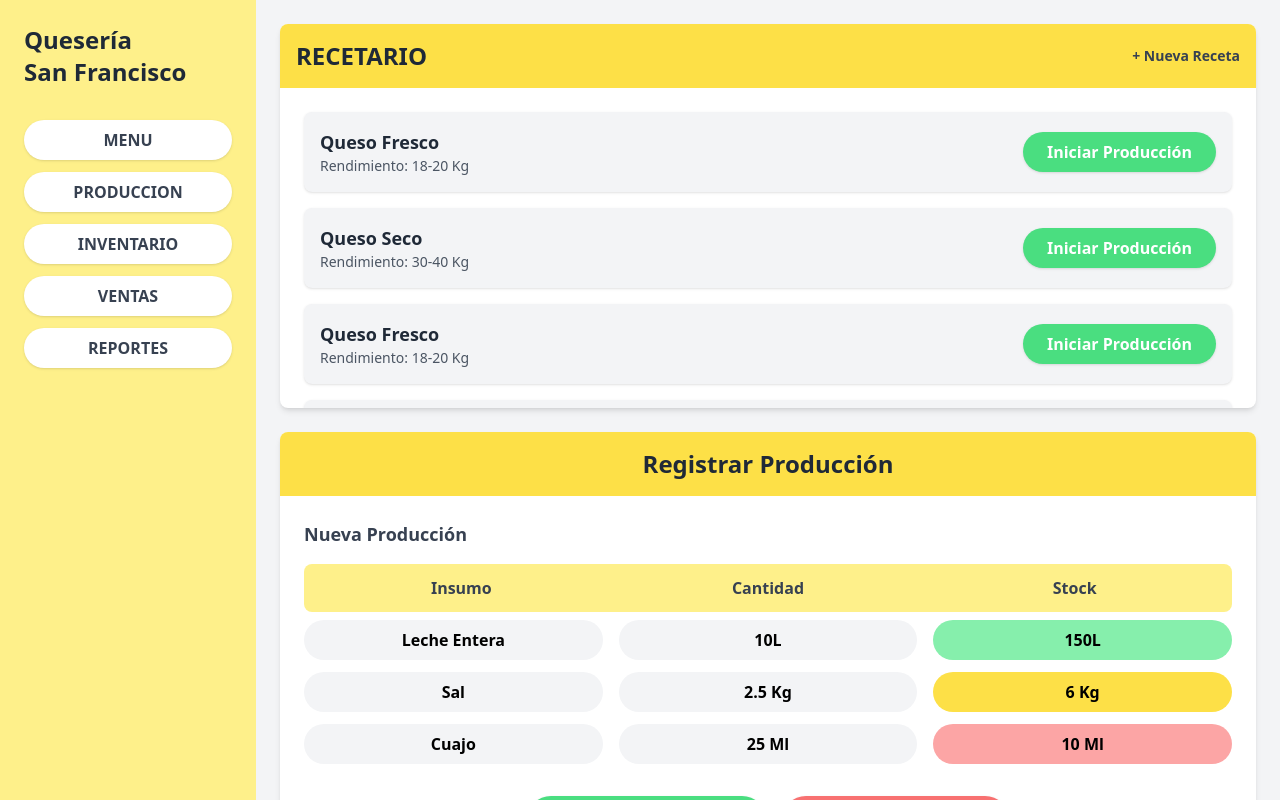
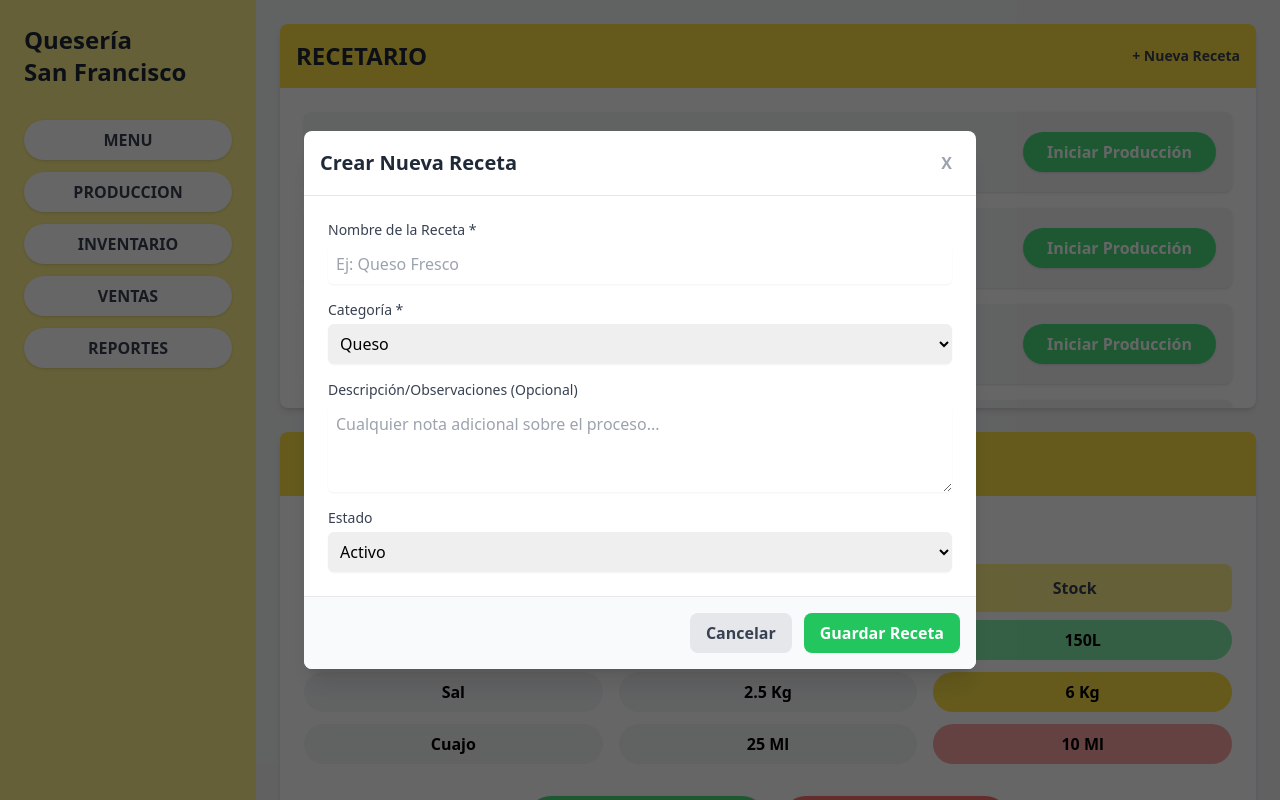
Before and after one commit to Yoshiro725/Queseria_San_Francisco, an Angular app in the folder frontend-angular/: page /produccion in a window 1280 px wide. Both pictures are taken after a click on the button "+ Nueva Receta". Built offline with nearby package versions, Linux system fonts and the light colour scheme.

Commit message:
boton de nueva receta en produccion

```diff
--- /dev/null
+++ b/frontend-angular/src/app/components/nueva-receta-modal/nueva-receta-modal.html
@@ -0,0 +1,68 @@
+<div class="fixed inset-0 bg-black/60 z-40" (click)="onCerrarClick()"></div>
+
+<div class="fixed top-1/2 left-1/2 -translate-x-1/2 -translate-y-1/2 z-50 w-full max-w-2xl">
+
+  <div class="bg-white rounded-lg shadow-xl max-h-[90vh] flex flex-col">
+
+    <div class="flex justify-between items-center p-4 border-b">
+      <h3 class="text-xl font-bold text-gray-800">Crear Nueva Receta</h3>
+      <button (click)="onCerrarClick()" class="text-gray-400 hover:text-gray-600 font-bold p-2 rounded-full leading-none">
+        X
+      </button>
+    </div>
+
+    <div class="overflow-y-auto">
+      <form class="p-6 space-y-4">
+
+        <div>
+          <label class="block text-sm font-medium text-gray-700">
+            Nombre de la Receta *
+          </label>
+          <input type="text" placeholder="Ej: Queso Fresco"
+                 class="mt-1 block w-full rounded-md border-gray-300 shadow-sm p-2 focus:border-indigo-500 focus:ring-indigo-500">
+        </div>
+
+        <div>
+          <label class="block text-sm font-medium text-gray-700">
+            Categoría *
+          </label>
+          <select class="mt-1 block w-full rounded-md border-gray-300 shadow-sm p-2 focus:border-indigo-500 focus:ring-indigo-500">
+            <option>Queso</option>
+            <option>Yogurt</option>
+            <option>Derivado</option>
+            <option>Otros</option>
+          </select>
+        </div>
+
+        <div>
+          <label class="block text-sm font-medium text-gray-700">
+            Descripción/Observaciones (Opcional)
+          </label>
+          <textarea rows="3" class="mt-1 block w-full rounded-md border-gray-300 shadow-sm p-2 focus:border-indigo-500 focus:ring-indigo-500"
+                    placeholder="Cualquier nota adicional sobre el proceso..."></textarea>
+        </div>
+
+        <div>
+          <label class="block text-sm font-medium text-gray-700">
+            Estado
+          </label>
+          <select class="mt-1 block w-full rounded-md border-gray-300 shadow-sm p-2 focus:border-indigo-500 focus:ring-indigo-500">
+            <option>Activo</option>
+            <option>Inactivo</option>
+          </select>
+        </div>
+
+      </form>
+    </div>
+
+    <div class="flex justify-end items-center p-4 border-t bg-gray-50 rounded-b-lg space-x-3">
+      <button (click)="onCerrarClick()" class="bg-gray-200 text-gray-700 font-bold py-2 px-4 rounded-lg hover:bg-gray-300">
+        Cancelar
+      </button>
+      <button class="bg-green-500 text-white font-bold py-2 px-4 rounded-lg hover:bg-green-600">
+        Guardar Receta
+      </button>
+    </div>
+
+  </div>
+</div>
--- /dev/null
+++ b/frontend-angular/src/app/components/nueva-receta-modal/nueva-receta-modal.ts
@@ -0,0 +1,21 @@
+import { Component, EventEmitter, Output } from '@angular/core';
+import { CommonModule } from '@angular/common';
+
+
+@Component({
+  selector: 'app-nueva-receta-modal',
+  standalone: true,
+  imports: [CommonModule],
+  templateUrl: './nueva-receta-modal.html',
+  styleUrl: './nueva-receta-modal.scss',
+})
+export class NuevaRecetaModal {
+// 'Output' es como un "emisor" de eventos.
+  // 'cerrar' es el nombre del evento que 'produccion.html' escucha.
+  @Output() cerrar = new EventEmitter<void>();
+
+  // Esta función se llamará desde nuestro HTML para emitir el evento.
+  onCerrarClick(): void {
+    this.cerrar.emit();
+  }
+}
--- a/frontend-angular/src/app/pages/produccion/produccion.html
+++ b/frontend-angular/src/app/pages/produccion/produccion.html
@@ -4,7 +4,9 @@
 
     <div class="bg-yellow-300 p-4 flex justify-between items-center">
       <h2 class="text-2xl font-bold text-gray-800">RECETARIO</h2>
-      <button class="text-sm font-semibold text-gray-700 hover:text-black">
+      <button
+        (click)="abrirModalNuevaReceta()"
+        class="text-sm font-semibold text-gray-700 hover:text-black">
         + Nueva Receta
       </button>
     </div>
@@ -19,7 +21,9 @@
           <div class="text-sm text-gray-600">Rendimiento: {{ receta.rendimiento }}</div>
         </div>
 
-        <button class="bg-green-400 text-white font-bold py-2 px-6 rounded-full shadow hover:bg-green-500">
+        <button
+          (click)="seleccionarReceta(receta)"
+          class="bg-green-400 text-white font-bold py-2 px-6 rounded-full shadow hover:bg-green-500">
           Iniciar Producción
         </button>
       </div>
@@ -33,7 +37,10 @@
     </div>
 
     <div class="p-6">
-      <h3 class="text-lg font-semibold text-gray-700 mb-4">Nueva Producción</h3>
+
+      <h3 class="text-lg font-semibold text-gray-700 mb-4">
+        Nueva Producción: {{ recetaSeleccionada ? recetaSeleccionada.nombre : '--------' }}
+      </h3>
 
       <div class="grid grid-cols-3 gap-4 mb-2 p-3 bg-yellow-200 rounded-lg font-bold text-gray-700">
         <div class="text-center">Insumo</div>
@@ -42,8 +49,11 @@
       </div>
 
       <div class="space-y-3">
+
         <div *ngFor="let insumo of insumosFormulario" class="grid grid-cols-3 gap-4 text-center font-semibold">
+
           <span class="bg-gray-100 rounded-full py-2 px-4">{{ insumo.nombre }}</span>
+
           <span class="bg-gray-100 rounded-full py-2 px-4">{{ insumo.cantidad }}</span>
 
           <span class="rounded-full py-2 px-4"
@@ -65,5 +75,8 @@
       </div>
     </div>
   </div>
-
 </div>
+<app-nueva-receta-modal
+  *ngIf="isModalOpen"
+  (cerrar)="cerrarModalNuevaReceta()">
+</app-nueva-receta-modal>
--- a/frontend-angular/src/app/pages/produccion/produccion.ts
+++ b/frontend-angular/src/app/pages/produccion/produccion.ts
@@ -1,16 +1,17 @@
-import { Component } from '@angular/core';
+import { Component} from '@angular/core';
 import { CommonModule } from '@angular/common';
 import { Receta } from '../../models/receta.interface';
 import { InsumoFormulario } from '../../models/insumo-formulario.interface';
+import { NuevaRecetaModal } from '../../components/nueva-receta-modal/nueva-receta-modal'; //importamos el nuevo modal para nuevas recetas
 
 @Component({
   selector: 'app-produccion',
   standalone: true,
-  imports: [CommonModule],
+  imports: [CommonModule, NuevaRecetaModal],
   templateUrl: './produccion.html',
   styleUrl: './produccion.scss',
 })
-export class Produccion {
+export class Produccion{
   // --- 3. Datos de prueba para el RECETARIO ---
   listaRecetas: Receta[] = [
     { id: '1', nombre: 'Queso Fresco', rendimiento: '18-20 Kg' },
@@ -43,4 +44,18 @@ export class Produccion {
       status: 'out' // Rojo
     },
   ];
+
+  isModalOpen = false;
+  recetaSeleccionada: Receta | null = null;
+  seleccionarReceta(receta: Receta): void {
+    this.recetaSeleccionada = receta;
+  }
+
+  abrirModalNuevaReceta(): void {
+    this.isModalOpen = true;
+  }
+
+  cerrarModalNuevaReceta(): void {
+    this.isModalOpen = false;
+  }
 }
```
Also changed, not shown: frontend-angular/src/app/components/nueva-receta-modal/nueva-receta-modal.scss (added), 1 other file (tests, documents, lock files or other folders).
